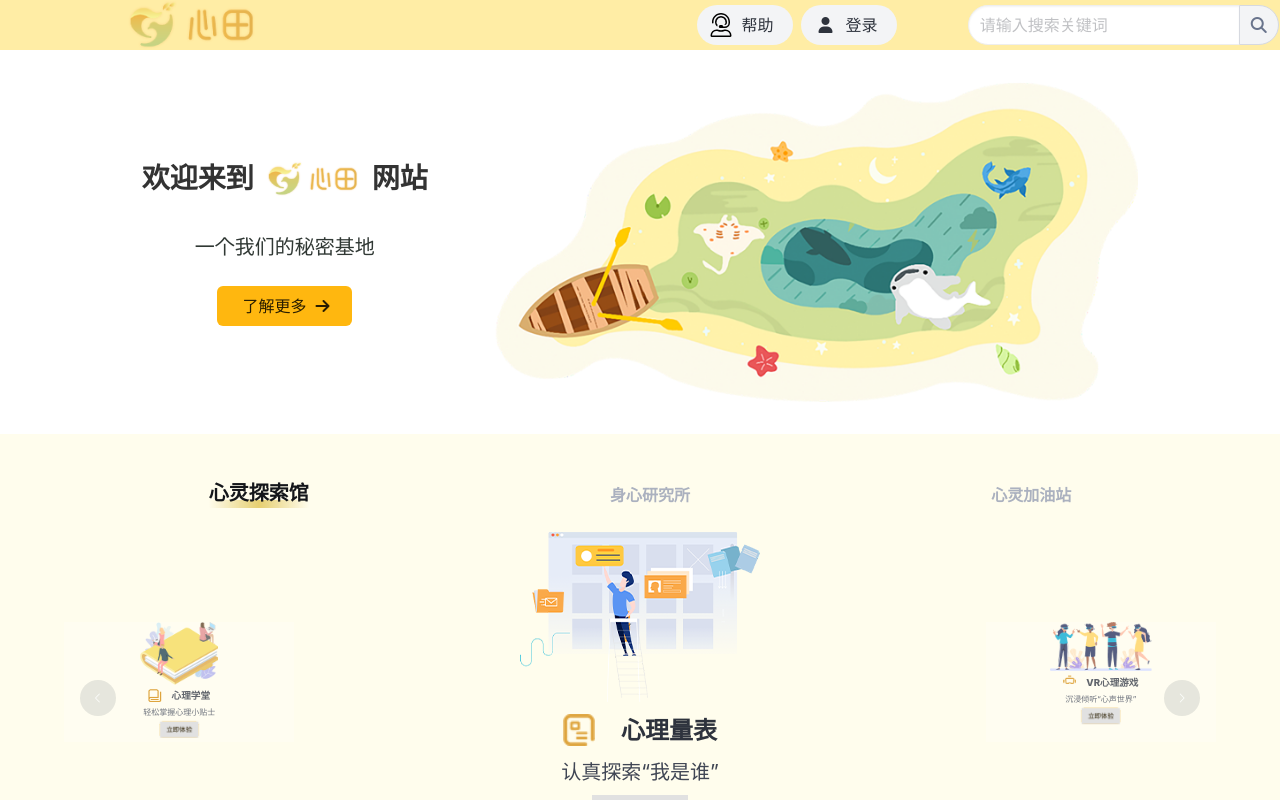
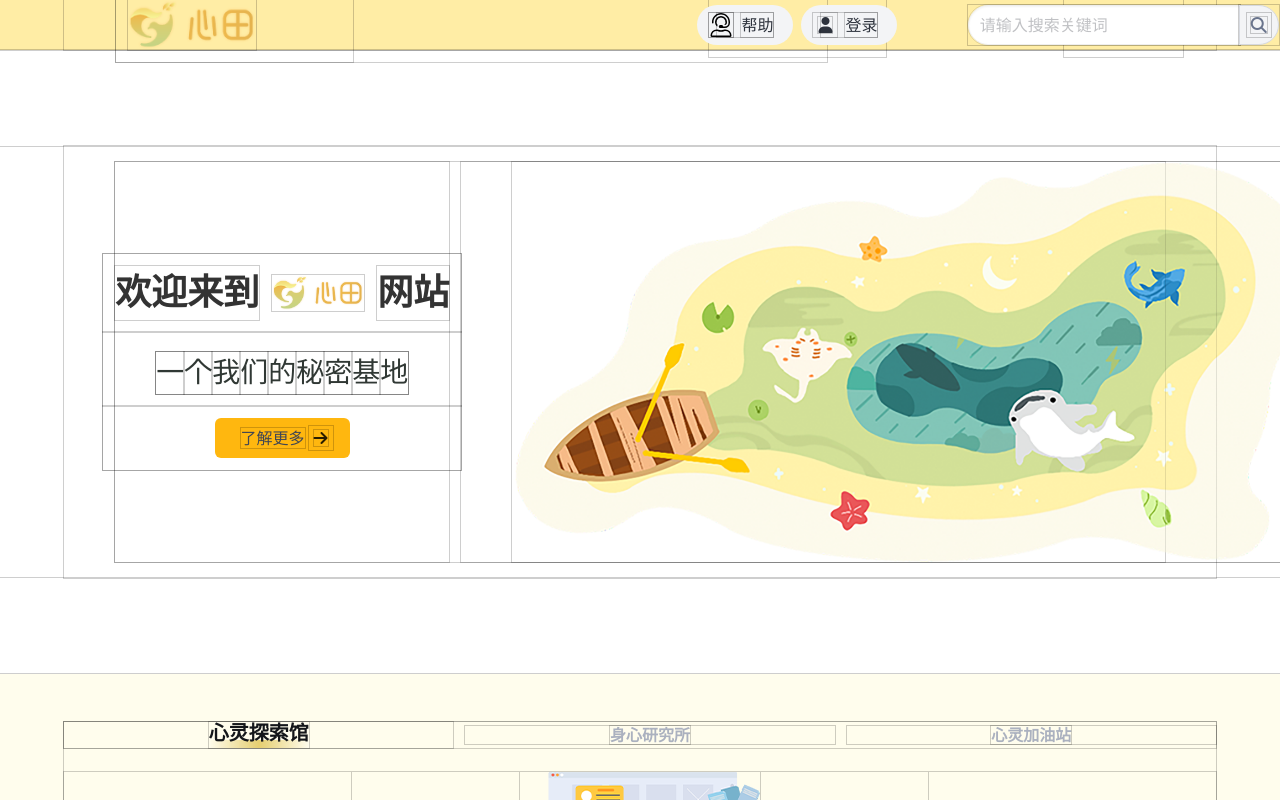
Before and after one commit to Schweik7/xintian, a Vue app: page / in a window 1280 px wide. Shown: the top 800 px of the page. Built offline with nearby package versions, Linux system fonts and the light colour scheme.

Commit message:
调整了首页图尺寸；增加了.env模式

```diff
--- a/package.json
+++ b/package.json
@@ -4,8 +4,8 @@
   "private": true,
   "type": "module",
   "scripts": {
-    "dev": "vite --host 0.0.0.0 --port 8000",
-    "build": "vite build",
+    "dev": "vite --mode development --host 0.0.0.0 --port 8000",
+    "build": "vite build --mode production",
     "preview": "vite preview",
     "serve": "nohup serve -s dist -l tcp://0.0.0.0:8000 --no-clipboard &"
   },
--- /dev/null
+++ b/src/assets/dev-common.css
@@ -0,0 +1,4 @@
+* {
+    box-shadow: 0 0 0 1px rgba(0, 0, 0, 0.1);
+    outline: 1px solid rgba(0, 0, 0, 0.1);
+}
--- a/src/components/MainSectionComponent.vue
+++ b/src/components/MainSectionComponent.vue
@@ -1,4 +1,5 @@
 <template>
+  <section class="section"></section>
   <div id="main-section" class="container">
     <div id="content-section" class="level gao-less">
       <!-- 标题、logo和"网站" -->
@@ -21,7 +22,7 @@
           </div>
           <div class="column has-text-centered">
             <button id="learn-more-button" class="button is-warning hvr-icon-wobble-horizontal">
-              <span>了解更多</span>
+              <span class="subtitle is-6">了解更多</span>
               <span class="icon">
                 <i class="fa fa-arrow-right hvr-icon"></i>
               </span>
@@ -36,6 +37,7 @@
       </div>
     </div>
   </div>
+  <section class="section"></section>
 </template>
 
 <script>
@@ -76,7 +78,7 @@ export default {
 
 .title-text {
   color: rgba(51, 51, 51, 1);
-  font-size: 3.5vh;
+  font-size: 4.5vh;
   font-family: "PingFang-SC-Heavy", sans-serif;
   font-weight: 900;
   white-space: nowrap;
@@ -105,7 +107,7 @@ export default {
 
 .subtitle-text {
   color: hwb(150 19% 78%);
-  font-size: 2.5vh;
+  font-size: 3.5vh;
   font-family: "PingFang-SC-Medium", sans-serif;
   font-weight: 500;
   display: inline-block;
@@ -145,17 +147,17 @@ span.char,
 
 #illustration-image {
   width: auto;
-  height: 40vh;
+  height: 50vh;
   max-height: calc(300 / 16)rem;
-  margin: 2vh 0;
+  margin: 0 0 0 4vw;
 }
 
 #main-section-left {
-  height: 40vh;
+  height: 50vh;
   max-height: calc(300 / 16)rem;
 }
 
-@media (max-width: calc(768 / 16)rem) {
+@media (max-width: 768px) {
   #main-section {
     padding: 2vh 2vw;
   }
--- a/src/components/TopicsComponent.vue
+++ b/src/components/TopicsComponent.vue
@@ -2,7 +2,7 @@
     <section class="section topics-component container">
         <!-- 中间居中的标题和副标题 -->
         <div class="content has-text-centered">
-            <h1 class="title topics-title">人 生 八 景 “热 门 话 题”</h1>
+            <h1 class="title topics-title">“人 生 八 景” 心 灵 社 区</h1>
             <p class="subtitle has-text-grey">我们在一起，用生活之景，探寻人生之路</p>
         </div>
 
--- a/src/main.js
+++ b/src/main.js
@@ -8,7 +8,10 @@ import ElementPlus from 'element-plus';
 import 'element-plus/dist/index.css';
 import { createApp, reactive, provide } from 'vue';
 import App from './App.vue';
-
+// 开发环境下，导入开发环境的样式，主要是打开布局骨架
+if (import.meta.env.VITE_ENV === 'development') {
+    import('./assets/dev-common.css');
+  }
 const app = createApp(App);
 
 // 创建全局响应式布局配置对象
```
Also changed, not shown: src/assets/common.css (+15 -5 lines), 2 other files (tests, documents, lock files or other folders).
